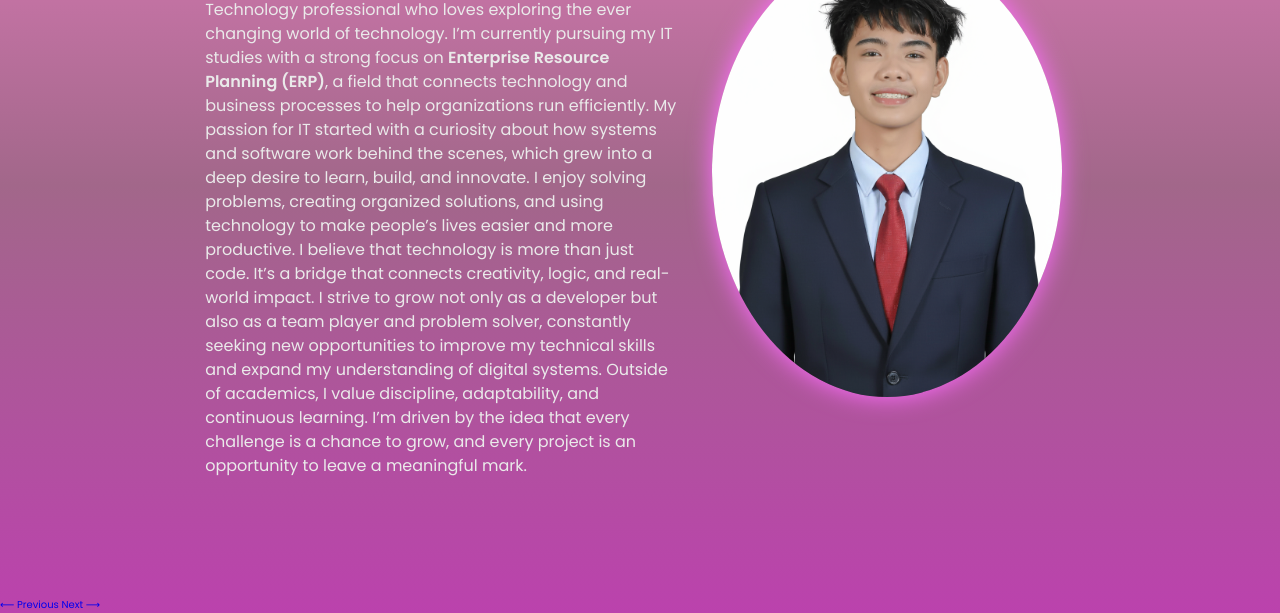
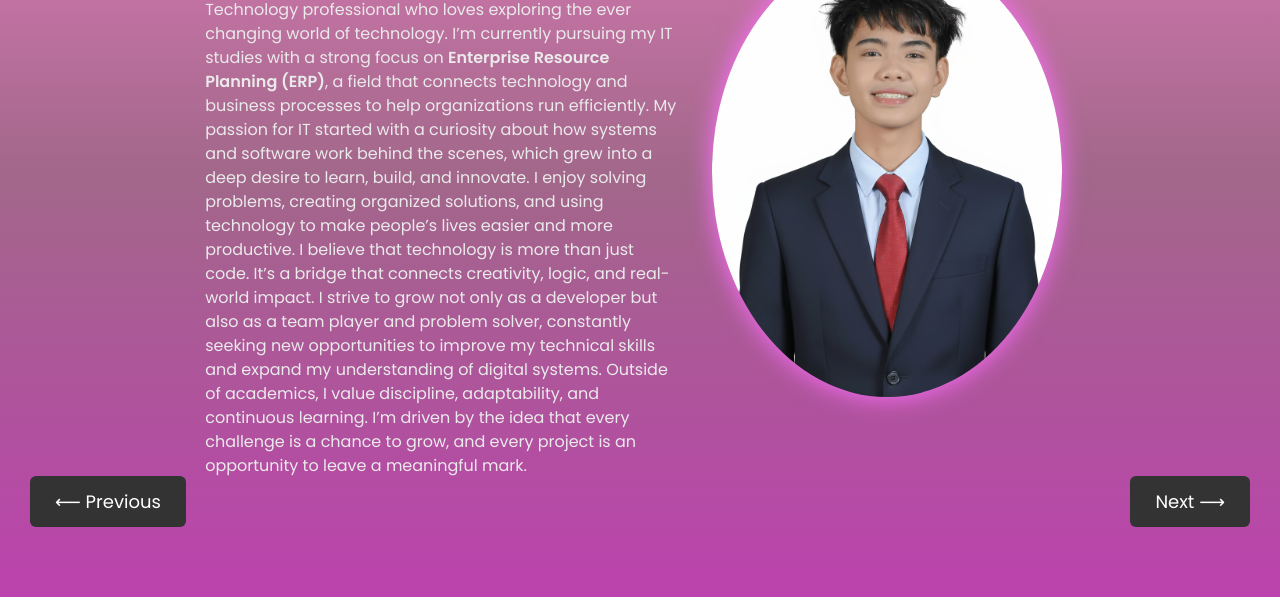
Before and after one commit to mjunxx/talaga, a plain HTML site: page index.html in a window 1280 px wide. Shown: the part 243-856 px from the top of the page. Drawn offline with Linux system fonts and the light colour scheme; a script that the page names is missing.

Commit message:
Update style.css

```diff
--- a/style.css
+++ b/style.css
@@ -407,3 +407,63 @@ span {
   display: flex;
   flex-direction: column-reverse;
 }
+
+/* Bottom Navigation Buttons */
+.page-buttons {
+  width: 100%;
+  position: relative;
+  margin-top: 50px; /* creates space after all education content */
+}
+
+.prev-btn, .next-btn {
+  position: fixed;
+  bottom: 30px;
+  padding: 12px 25px;
+  background: #333;
+  color: white;
+  font-size: 18px;
+  border-radius: 6px;
+  text-decoration: none;
+  transition: 0.3s;
+  z-index: 9999;
+}
+
+.prev-btn {
+  left: 30px;   /* Lower-left corner */
+}
+
+.next-btn {
+  right: 30px;  /* Lower-right corner */
+}
+
+.prev-btn:hover,
+.next-btn:hover {
+  background: #555;
+}
+
+/* Fixed Previous & Next Buttons */
+.prev-btn, .next-btn {
+  position: fixed;
+  bottom: 30px;
+  padding: 12px 25px;
+  background: #333;
+  color: white;
+  font-size: 18px;
+  border-radius: 6px;
+  text-decoration: none;
+  transition: 0.3s;
+  z-index: 9999;
+}
+
+.prev-btn:hover,
+.next-btn:hover {
+  background: #555;
+}
+
+.prev-btn {
+  left: 30px;       /* bottom-left corner */
+}
+
+.next-btn {
+  right: 30px;      /* bottom-right corner */
+}
```
